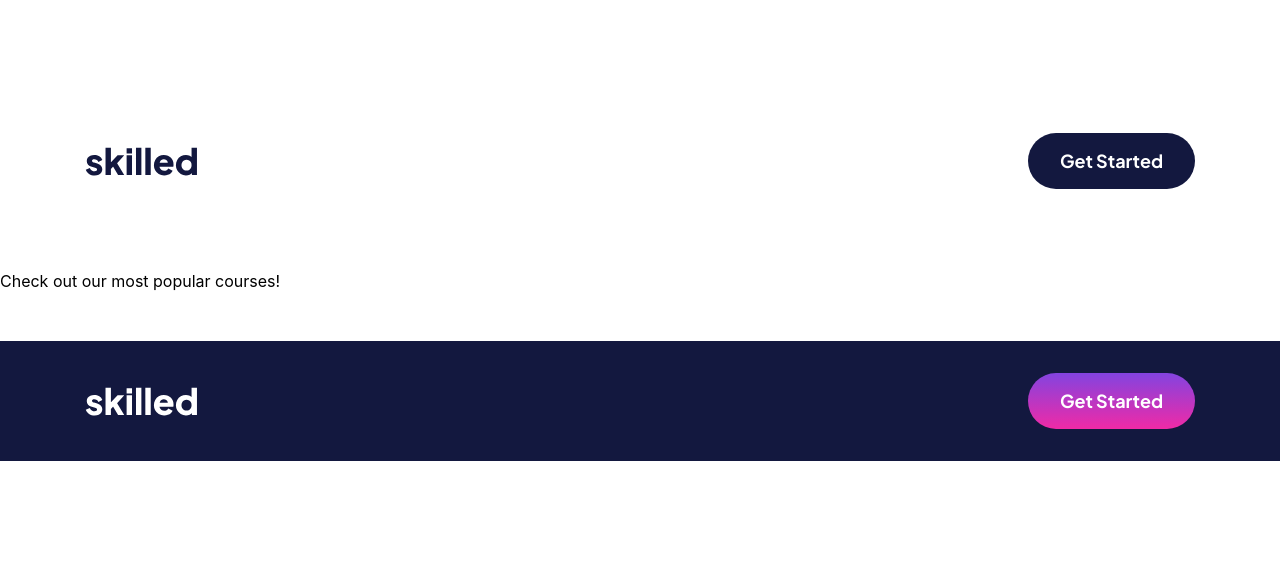
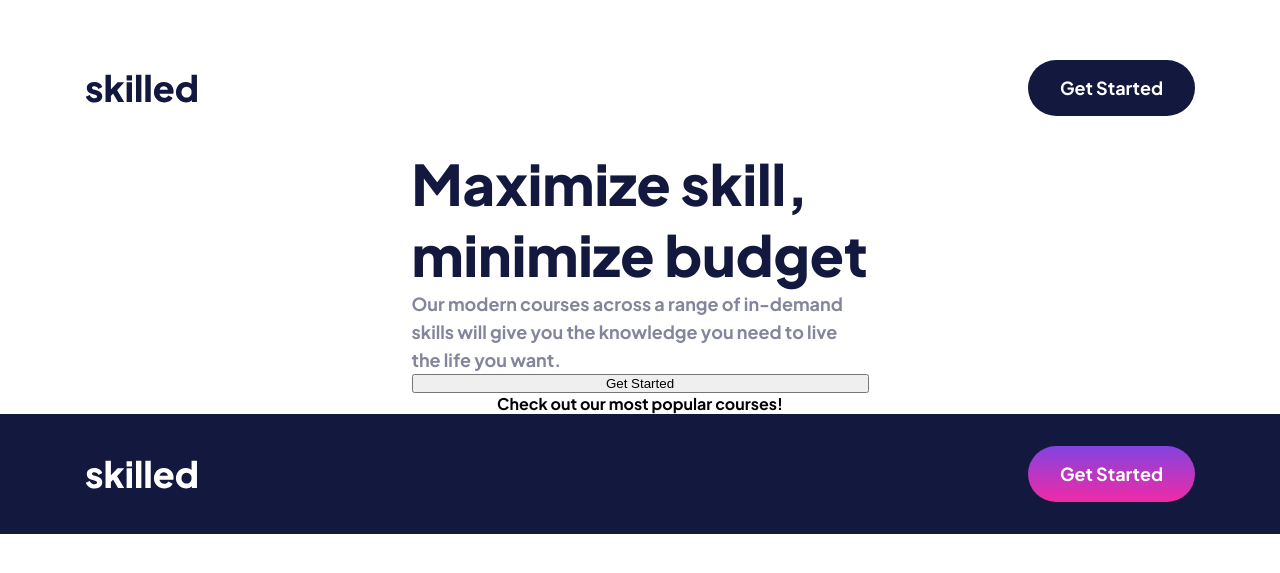
Before and after one commit to ostapyshyn/FM-Skilled-e-learning-landing-page, a React (Create React App) app: page / in a window 1280 px wide. Shown: the part 119-692 px from the top of the page. Built offline with nearby package versions, Linux system fonts and the light colour scheme.

Commit message:
Add Maximize skill

```diff
--- a/public/index.html
+++ b/public/index.html
@@ -11,13 +11,11 @@
       manifest.json provides metadata used when your web app is installed on a
       user's mobile device or desktop. See https://developers.google.com/web/fundamentals/web-app-manifest/
     -->
-    <link rel="manifest" href="%PUBLIC_URL%/manifest.json" />
     <link rel="preconnect" href="https://fonts.googleapis.com" />
     <link rel="preconnect" href="https://fonts.gstatic.com" crossorigin />
     <link
-      href="https://fonts.googleapis.com/css2?family=Plus+Jakarta+Sans:wght@700&display=swap"
+      href="https://fonts.googleapis.com/css2?family=Plus+Jakarta+Sans:ital,wght@0,700;0,800;1,500&display=swap"
       rel="stylesheet" />
-    <title>React App</title>
   </head>
   <body>
     <noscript>You need to enable JavaScript to run this app.</noscript>
--- a/src/App.js
+++ b/src/App.js
@@ -1,5 +1,6 @@
 import './App.css';
 import About from './components/About';
+import InfoBlock from './components/InfoBlock';
 import Main from './components/Main';
 
 import logo_light from '../src/assets/svg/logo-light.svg';
@@ -12,6 +13,7 @@ function App() {
   return (
     <div className="App">
       <About img={logo_dark} btnColor={button_color} />
+      <InfoBlock />
       <Main />
       <About backColor={'--dark-blue'} img={logo_light} btnColor={button_footer_color} />
     </div>
--- a/src/components/About/About.jsx
+++ b/src/components/About/About.jsx
@@ -4,7 +4,7 @@ import styles from './About.module.scss';
 
 function About({ backColor, img, btnColor }) {
   return (
-    <div style={{ backgroundColor: `var(${backColor})` }} className={styles}>
+    <div style={{ backgroundColor: `var(${backColor})` }} className={styles.about_info}>
       <div className={styles.about}>
         <img src={img} alt="logo" />
         <Button btnColor={btnColor}>Get Started</Button>
--- a/src/components/About/About.module.scss
+++ b/src/components/About/About.module.scss
@@ -1,13 +1,19 @@
-div {
+.about_info {
   width: 100%;
   height: 120px;
 
   display: flex;
+  flex-direction: row;
   align-items: center;
-  justify-content: space-between;
 
   .about {
     margin: 0 auto;
+    width: 100%;
     max-width: 1110px;
+
+    display: flex;
+    flex-direction: row;
+    align-items: center;
+    justify-content: space-between;
   }
 }
--- /dev/null
+++ b/src/components/InfoBlock/InfoBlock.jsx
@@ -0,0 +1,17 @@
+import React from 'react';
+import styles from './InfoBlock.module.scss';
+
+function InfoBlock() {
+  return (
+    <div className={styles.info}>
+      <h1>Maximize skill, minimize budget</h1>
+      <p>
+        Our modern courses across a range of in-demand skills will give you the knowledge you need
+        to live the life you want.
+      </p>
+      <button>Get Started</button>
+    </div>
+  );
+}
+
+export default InfoBlock;
--- /dev/null
+++ b/src/components/InfoBlock/InfoBlock.module.scss
@@ -0,0 +1,20 @@
+.info {
+  max-width: 457px;
+
+  display: flex;
+  flex-direction: column;
+
+  h1 {
+    font-weight: 800;
+    font-size: 56px;
+    line-height: 71px;
+    color: #13183f;
+  }
+
+  p {
+    font-weight: 500;
+    font-size: 18px;
+    line-height: 28px;
+    color: #83869a;
+  }
+}
--- /dev/null
+++ b/src/components/InfoBlock/index.js
@@ -0,0 +1,2 @@
+import InfoBlock from './InfoBlock';
+export default InfoBlock;
--- a/src/index.css
+++ b/src/index.css
@@ -50,8 +50,8 @@ ol {
 body {
   margin: 0;
   min-height: 100vh;
-  font-family: -apple-system, BlinkMacSystemFont, 'Segoe UI', 'Roboto', 'Oxygen', 'Ubuntu',
-    'Cantarell', 'Fira Sans', 'Droid Sans', 'Helvetica Neue', sans-serif;
+  font-family: 'Plus Jakarta Sans', -apple-system, BlinkMacSystemFont, 'Segoe UI', 'Roboto',
+    'Oxygen', 'Ubuntu', 'Cantarell', 'Fira Sans', 'Droid Sans', 'Helvetica Neue', sans-serif;
   -webkit-font-smoothing: antialiased;
   -moz-osx-font-smoothing: grayscale;
 }
```
